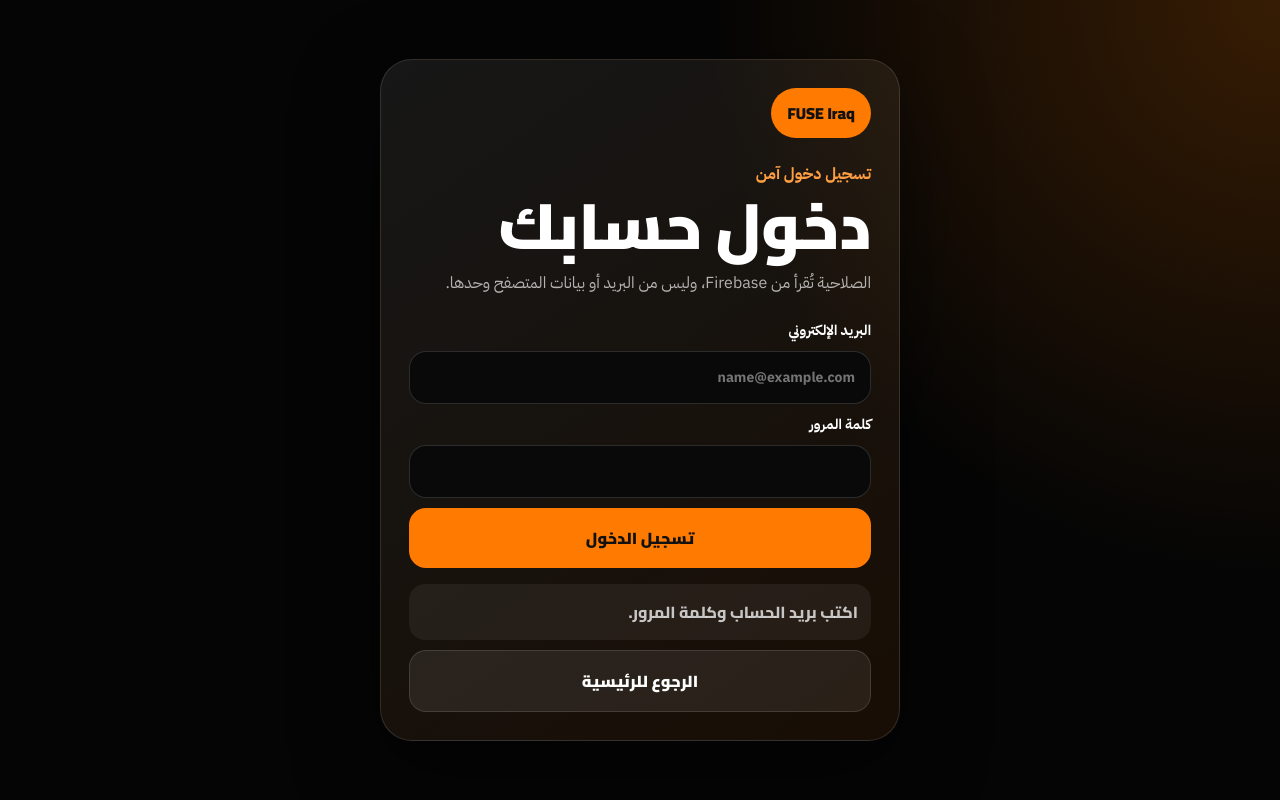
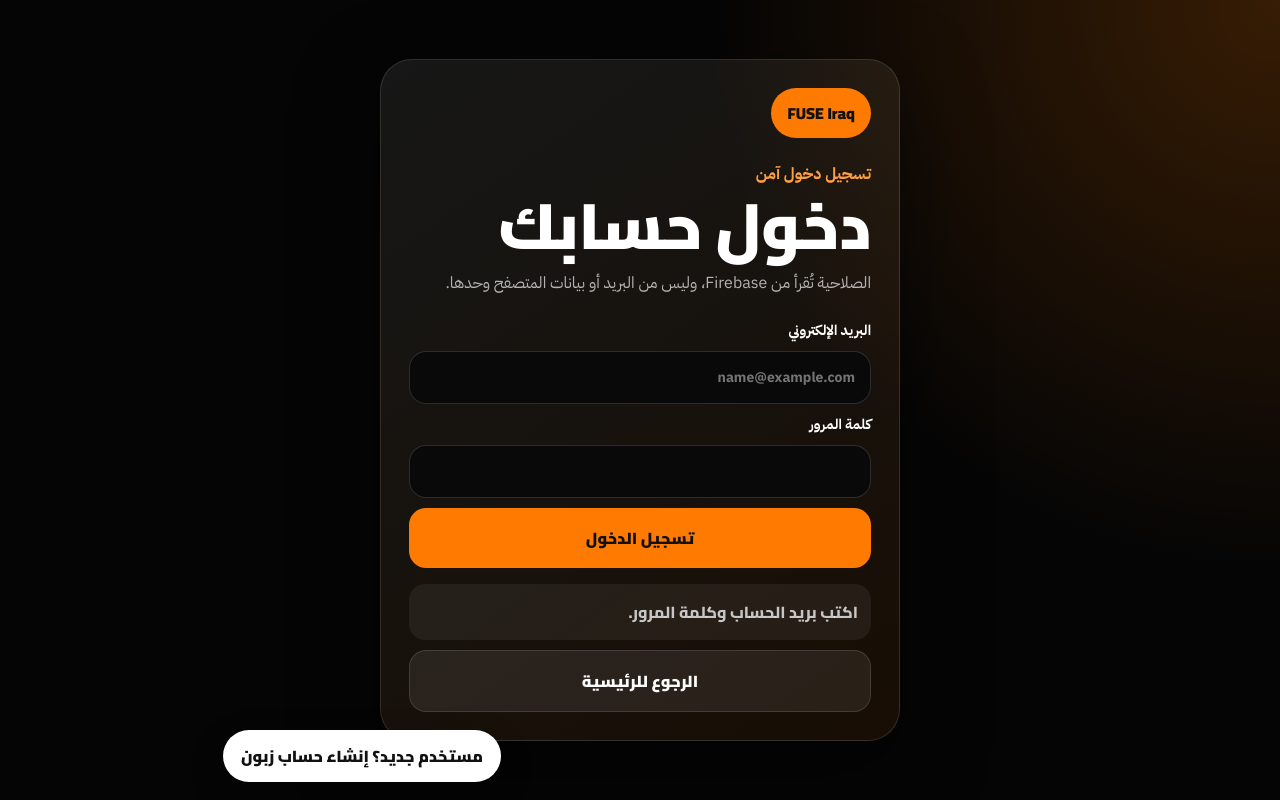
Before and after one commit to juda2018-del/juda-food-app, a Next.js app: page /login in a window 1280 px wide. Built offline with nearby package versions, Linux system fonts and the light colour scheme; no server answers.

Commit message:
Link login page to customer signup

```diff
--- a/app/login/page.tsx
+++ b/app/login/page.tsx
@@ -1,3 +1,4 @@
+import Link from "next/link";
 import { Suspense } from "react";
 import LoginClient from "./LoginClient";
 import SessionStorageBridge from "./SessionStorageBridge";
@@ -22,6 +23,27 @@ export default function LoginPage() {
       >
         <LoginClient />
       </Suspense>
+      <Link
+        href="/signup"
+        style={{
+          position: "fixed",
+          insetInlineStart: "50%",
+          bottom: 18,
+          transform: "translateX(-50%)",
+          zIndex: 20,
+          padding: "11px 18px",
+          borderRadius: 999,
+          background: "#fff",
+          color: "#111",
+          textDecoration: "none",
+          fontFamily: "Cairo, system-ui, sans-serif",
+          fontWeight: 900,
+          boxShadow: "0 12px 32px rgba(0,0,0,.28)",
+          whiteSpace: "nowrap"
+        }}
+      >
+        مستخدم جديد؟ إنشاء حساب زبون
+      </Link>
     </>
   );
 }
```
